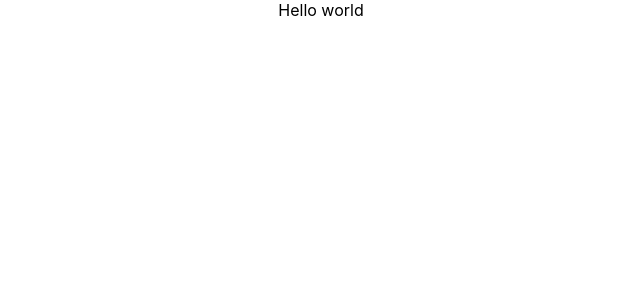
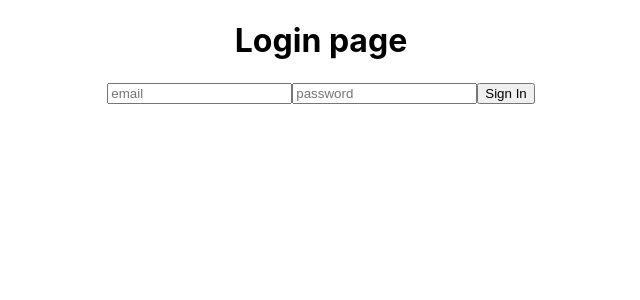
Before and after one commit to cliche818/increment_number_ui, a React (Create React App) app: page / in a window 1280 px wide. Shown: the top 300 px of the page, without its empty margins (319-959 px from the left). Built offline with nearby package versions, Linux system fonts and the light colour scheme.

Commit message:
created login page and hide number page if no api token

```diff
--- a/src/App.js
+++ b/src/App.js
@@ -1,11 +1,20 @@
 import React from 'react';
-import logo from './logo.svg';
 import './App.css';
+import { BrowserRouter as Router, Route } from "react-router-dom";
+import LoginPage from './pages/LoginPage'
+import NumberPage from './pages/NumberPage'
 
 function App() {
+
   return (
     <div className="App">
-      <hi>Hello world</hi>
+        <Router>
+          <div>
+            <Route exact path="/" component={LoginPage} />
+            <Route path="/login" component={LoginPage} />
+            <Route path="/number" component={NumberPage} />
+          </div>
+        </Router>
     </div>
   );
 }
--- /dev/null
+++ b/src/AuthenticatedComponent.js
@@ -0,0 +1,26 @@
+import React from "react";
+
+export function requireAuthentication(Component) {
+    return class AuthenticatedComponent extends React.Component {
+        isAuthenticated = () => {
+            const api_token = sessionStorage.getItem('api_token')
+            return !!api_token
+        }
+
+        render() {
+            const loginErrorMessage = (
+                <div>
+                    Please <a href="/login">login</a> in order to view this part of the application.
+                </div>
+            );
+
+            return (
+                <div>
+                    { this.isAuthenticated() === true ? <Component {...this.props} /> : loginErrorMessage }
+                </div>
+            );
+        }
+    };
+}
+
+export default requireAuthentication;
--- /dev/null
+++ b/src/pages/LoginPage.js
@@ -0,0 +1,71 @@
+import React from 'react';
+
+export default class LoginPage extends React.Component {
+  constructor(props) {
+    super(props);
+    this.emailInput = React.createRef();
+    this.passwordInput = React.createRef();
+    this.state = {
+      errorMessage: ""
+    }
+  }
+
+  loginUser = async () => {
+    this.setState({errorMessage: ''})
+
+    const email = this.emailInput.current.value
+    const password = this.passwordInput.current.value
+
+    console.log(`${process.env.REACT_APP_API_URL}/users/sign_in`);
+
+    try {
+      const response = await fetch(`${process.env.REACT_APP_API_URL}/users/sign_in`,
+        {
+          headers: {
+            "Content-Type": "application/x-www-form-urlencoded"
+          },
+          method: "POST",
+          body: `email=${email}&password=${password}`
+        }
+      )
+      const json = await response.json()
+
+
+      if (!!json["errors"]) {
+         this.setState({errorMessage: `${json["errors"]["title"]} | ${json["errors"]["detail"]}`})
+      } else if (!!json["data"]) {
+        const api_token = json["data"]["attributes"]["api_token"]
+        sessionStorage.setItem('api_token', api_token);
+
+        console.log('successful log in')
+        console.log(sessionStorage.getItem('api_token'))
+      }
+
+
+    } catch(error) {
+      console.log(error)
+    }
+  }
+
+  render() {
+    return (
+      <div>
+        <h1>Login page</h1>
+        <input
+          ref={this.emailInput}
+          type="email"
+          placeholder="email"
+        />
+        <input
+          ref={this.passwordInput}
+          type="password"
+          placeholder="password"
+        />
+        <button onClick={this.loginUser}>Sign In</button>
+
+        <br/>
+        <p>{`${this.state.errorMessage}`}</p>
+      </div>
+    )
+  }
+}
--- /dev/null
+++ b/src/pages/NumberPage.js
@@ -0,0 +1,14 @@
+import * as React from 'react';
+import requireAuthentication from '../AuthenticatedComponent';
+
+class NumberPage extends React.Component {
+  render() {
+    return (
+      <div>
+        <h1>Number Page</h1>
+      </div>
+    )
+  }
+}
+
+export default requireAuthentication(NumberPage);
```
Also changed, not shown: 1 other file (tests, documents, lock files or other folders).
